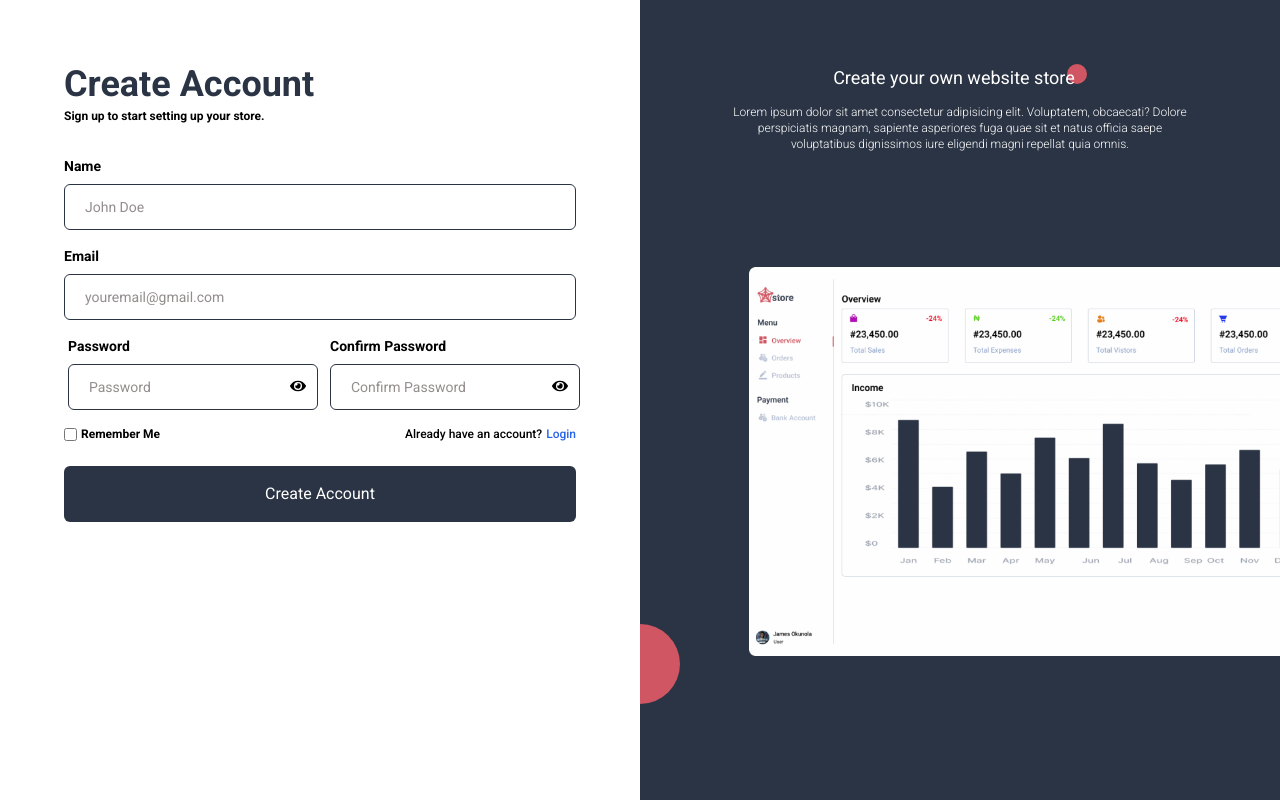
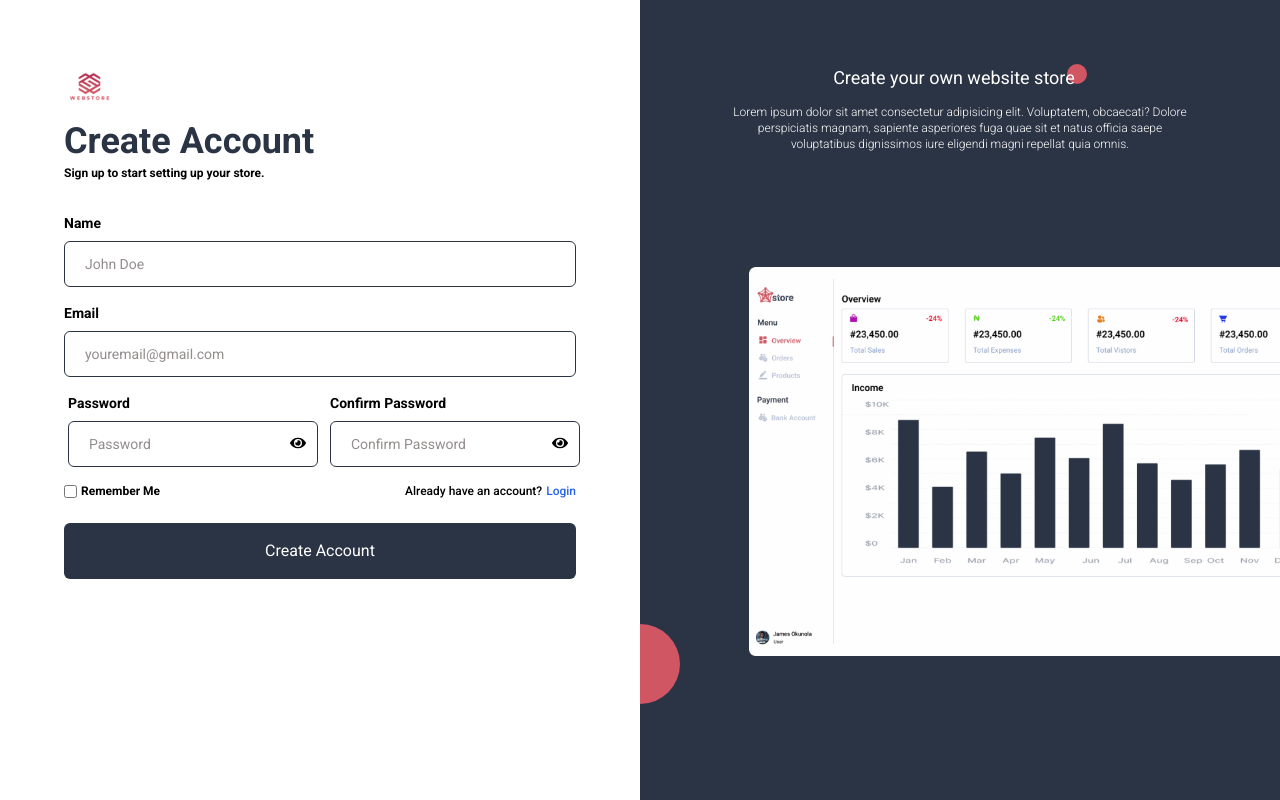
Before and after one commit to kingjamesegun/Lolas-store, a Next.js app: page /signup in a window 1280 px wide. Built offline with nearby package versions, Linux system fonts and the light colour scheme.

Commit message:
Added logo to link to home page

```diff
--- a/pages/login.js
+++ b/pages/login.js
@@ -1,5 +1,7 @@
 import Head from "next/head";
+import Link from 'next/link'
 import Image from "next/image";
+import Logo from "../public/images/WebLogo.png";
 import Splash from "../public/images/Splash.png";
 import Ellipse from "../public/images/Ellipse.png";
 import LoginForm from "../components/authentication/LoginForm";
@@ -21,16 +23,25 @@ const login = () => {
 				/>
 			</Head>
 			<section className='font-Roboto flex flex-col md:flex-row md:flex-1 h-full md:h-screen'>
-				<div className='pb-6 p-4 w-full md:w-6/12 lg:p-16 md:p-8'>
-					<div className='md:hidden fixed bottom-0 -left-16 -z-10'>
+				<div className='pb-6 p-4 pt-2 w-full md:w-6/12 lg:p-16 md:p-8 md:pt-4'>
+					<div className='md:hidden fixed -bottom-6 -left-16 -z-10'>
 						<Image
 							src={Ellipse}
 							alt='Ellipse'
-							width={120}
-							height={120}
+							width={100}
+							height={100}
 							objectFit='contain'
 						/>
 					</div>
+					<Link href='/'>
+						<Image
+							src={Logo}
+							alt='Logo'
+							width={50}
+							height={50}
+							objectFit='contain'
+						/>
+					</Link>
 					<div className='mb-8 relative'>
 						<div className='md:hidden absolute right-0'>
 							<Image
--- a/pages/signup.js
+++ b/pages/signup.js
@@ -1,6 +1,8 @@
 import Head from "next/head";
+import Link from "next/link"
 import Splash from "../public/images/Splash.png";
 import Ellipse from "../public/images/Ellipse.png";
+import Logo from "../public/images/WebLogo.png";
 import Image from "next/image";
 import { SidePage } from "../components/authentication/SidePage";
 import SignUpForm from "../components/authentication/SignUpForm";
@@ -21,16 +23,25 @@ const signUp = () => {
 				/>
 			</Head>
 			<section className='font-Roboto flex flex-col md:flex-row md:flex-1 h-full md:h-screen'>
-				<div className='pb-6 p-4 w-full md:w-6/12 lg:p-16 md:p-8'>
-					<div className='md:hidden fixed bottom-0 -left-16 -z-10'>
+				<div className='pb-6 p-4 pt-2 w-full md:w-6/12 lg:p-16 md:p-8 md:pt-4'>
+					<div className='md:hidden fixed -bottom-6 -left-16 -z-10'>
 						<Image
 							src={Ellipse}
 							alt='Ellipse'
-							width={120}
-							height={120}
+							width={100}
+							height={100}
 							objectFit='contain'
 						/>
 					</div>
+					<Link href='/'>
+						<Image
+							src={Logo}
+							alt='Logo'
+							width={50}
+							height={50}
+							objectFit='contain'
+						/>
+					</Link>
 					<div className='mb-8 relative'>
 						<div className='md:hidden absolute right-0'>
 							<Image
```
Also changed, not shown: public/images/WebLogo.png (added).
